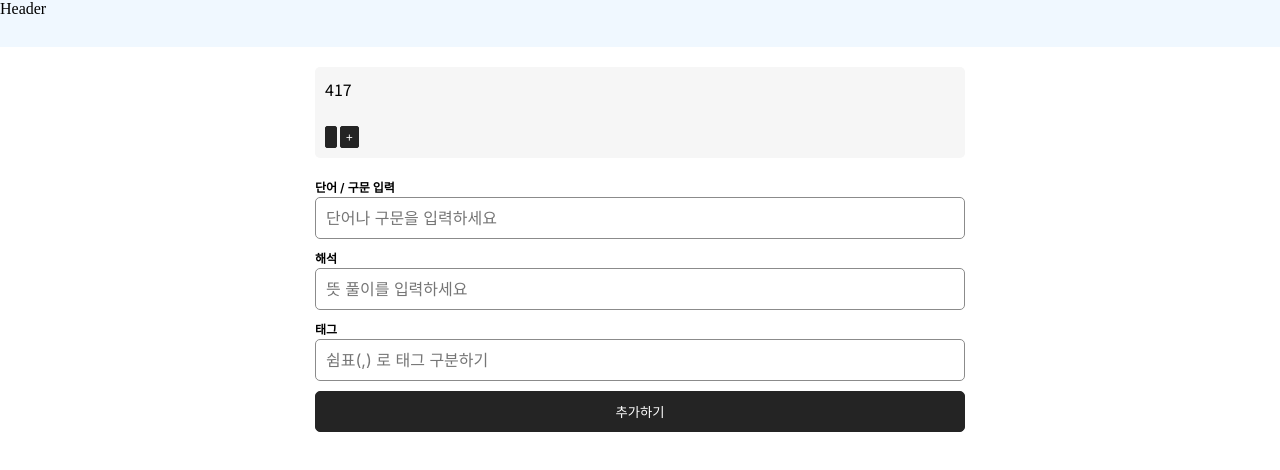
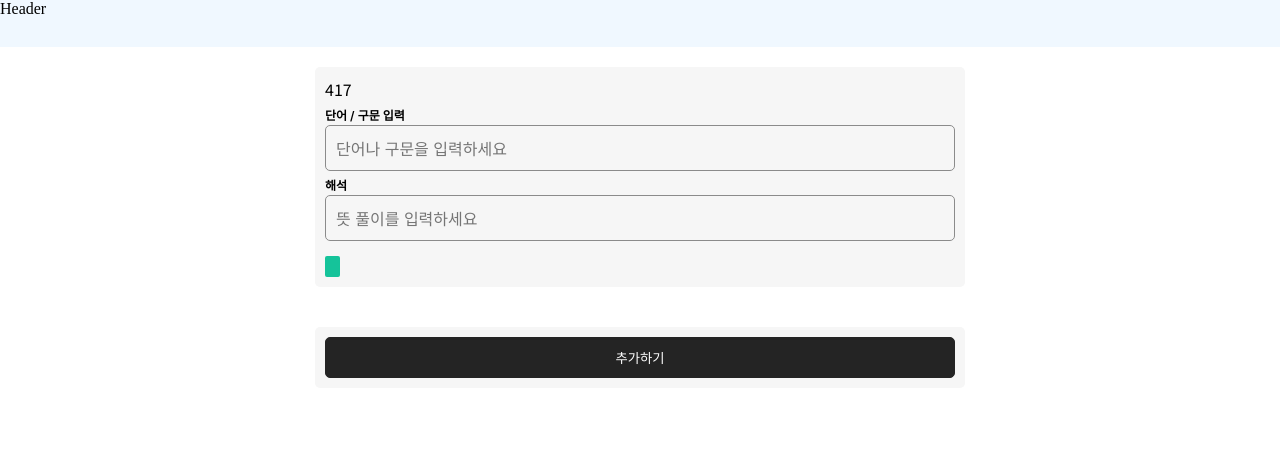
Before and after one commit to longdoheun/project-syntext, a React (Create React App) app: page /add in a window 1280 px wide. Shown: the top 470 px of the page. Built offline with nearby package versions, Linux system fonts and the light colour scheme.

Commit message:
update add page

```diff
--- /dev/null
+++ b/src/hooks/usePrev.jsx
@@ -0,0 +1,9 @@
+import React, { useEffect, useRef } from "react";
+
+export default function usePrev(value) {
+  const ref = useRef(value);
+  useEffect(() => {
+    ref.current = value;
+  }, [value]);
+  return ref.current;
+}
--- a/src/pages/Add.jsx
+++ b/src/pages/Add.jsx
@@ -1,26 +1,64 @@
 /** @jsxImportSource @emotion/react */
-import { css } from '@emotion/react';
-import { useEffect, useState } from 'react';
-import RoundInput from '../components/RoundInput';
-import useInput from '../hooks/useInput';
-import { NotoSans } from '../styles/GlobalFonts';
+import { css } from "@emotion/react";
+import { useEffect, useState, useRef } from "react";
+import RoundInput from "../components/RoundInput";
+import useInput from "../hooks/useInput";
+import usePrev from "../hooks/usePrev";
+import { NotoSans } from "../styles/GlobalFonts";
+import { returnMarginalWidth } from "../utils/langDetection";
 
 const RECORD_NUM_TEST = 417;
 
 export default function Add() {
   const [wordInfos, onChangeInput] = useInput({
-    word: '',
-    meaning: '',
-    tags: '',
+    word: "",
+    meaning: "",
+    tags: "",
   });
 
+  const myRef = useRef();
+  const [tagWidth, setTagWidth] = useState(5);
+  const [tag, setTag] = useState("");
+  const prevTag = usePrev(tag);
+
+  useEffect(() => {
+    if (tag.length > prevTag.length)
+      return setTagWidth(
+        myRef.current.offsetWidth + returnMarginalWidth(tag) || 10
+      );
+    if (tag.length < prevTag.length)
+      return setTagWidth(
+        myRef.current.offsetWidth - returnMarginalWidth(prevTag)
+      );
+  }, [tag]);
+
   const [tags, setTags] = useState([]);
+
+  const onChangeTag = (e) => {
+    setTag(e.target.value);
+  };
+
+  const setTagArr = (e) => {
+    console.log(e.key);
+    if (e.key === " ") {
+      setTags([...tags, tag]);
+      setTag("");
+      setTagWidth(10);
+    }
+
+    if (tag === "" && e.keyCode === 8) {
+      setTags(tags.slice(0, tags.length - 1));
+    }
+  };
+  useEffect(() => {
+    setTag("");
+  }, [tags]);
 
   /**
    * TODO : Fix bugs (blank tag)
    */
   useEffect(() => {
-    setTags(wordInfos.tags.split(','));
+    setTags(wordInfos.tags.split(","));
   }, [wordInfos.tags]);
 
   return (
@@ -28,40 +66,88 @@ export default function Add() {
       {/* <h1 css={titleStyle}>Plese write down your word!</h1> */}
       <section css={previewStyle}>
         <div>{RECORD_NUM_TEST}</div>
+        <RoundInput
+          inputDesc={"단어 / 구문 입력"}
+          inputName={"word"}
+          inputPH={"단어나 구문을 입력하세요"}
+          inputValue={wordInfos.word}
+          inputChange={onChangeInput}
+        />
+        <RoundInput
+          inputDesc={"해석"}
+          inputName={"meaning"}
+          inputPH={"뜻 풀이를 입력하세요"}
+          inputValue={wordInfos.meaning}
+          inputChange={onChangeInput}
+        />
+        <div css={tagWrapper}>
+          {tags.map(
+            (tag, index) =>
+              tag && (
+                <span key={index + tag} css={tagStyle}>
+                  {tag}
+                </span>
+              )
+          )}
+          <span css={tagStyle}>
+            <input
+              ref={myRef}
+              type="text"
+              maxLength={8}
+              css={tagInputStyle(tagWidth)}
+              name="tag"
+              value={tag}
+              onChange={onChangeTag}
+              onKeyDown={setTagArr}
+            />
+          </span>
+        </div>
+      </section>
+      <section css={previewStyle}>
+        {/*<div>{RECORD_NUM_TEST}</div>
         <div css={wordStyle}>{wordInfos.word}</div>
         <div css={meanStyle}>{wordInfos.meaning}</div>
         <div css={tagWrapper}>
-          {tags.map((tag, index) => <span key={index + tag} css={tagStyle}>{tag}</span>)}
+          {tags.map((tag, index) => (
+            <span key={index + tag} css={tagStyle}>
+              {tag}
+            </span>
+          ))}
           <span css={tagStyle}>+</span>
         </div>
       </section>
       <section css={inputConStyle}>
         <RoundInput
-          inputDesc={'단어 / 구문 입력'}
-          inputName={'word'}
-          inputPH={'단어나 구문을 입력하세요'}
+          inputDesc={"단어 / 구문 입력"}
+          inputName={"word"}
+          inputPH={"단어나 구문을 입력하세요"}
           inputValue={wordInfos.word}
           inputChange={onChangeInput}
         />
         <RoundInput
-          inputDesc={'해석'}
-          inputName={'meaning'}
-          inputPH={'뜻 풀이를 입력하세요'}
+          inputDesc={"해석"}
+          inputName={"meaning"}
+          inputPH={"뜻 풀이를 입력하세요"}
           inputValue={wordInfos.meaning}
           inputChange={onChangeInput}
         />
         <RoundInput
-          inputDesc={'태그'}
-          inputName={'tags'}
-          inputPH={ '쉼표(,) 로 태그 구분하기' }
+          inputDesc={"태그"}
+          inputName={"tags"}
+          inputPH={"쉼표(,) 로 태그 구분하기"}
           inputValue={wordInfos.tags}
           inputChange={onChangeInput}
-        />
+        /> */}
         <button css={btnStyle}>추가하기</button>
       </section>
     </div>
   );
 }
+
+const tagInputStyle = (width) => css`
+  width: ${width}px;
+  color: #fff;
+`;
 
 const titleStyle = css`
   ${NotoSans}
@@ -97,20 +183,21 @@ const tagWrapper = css`
 
 const tagStyle = css`
   padding: 0px 5px;
-  border: 1px solid #242424;
+  /* border: 1px solid #242424; */
   border-radius: 2px;
   align-items: center;
   line-height: 20px;
   background-color: #242424;
+  background-color: #15c39a;
   ${NotoSans}
   font-size: 12px;
   color: #ffff;
   text-align: center;
   transition: 0.2s all ease-in-out;
-  &:hover {
+  /* &:hover {
     background-color: #ffffff;
     color: #242424;
-  }
+  } */
 `;
 
 const wordStyle = css`
--- a/src/pages/Index.jsx
+++ b/src/pages/Index.jsx
@@ -1,28 +1,31 @@
 /** @jsxImportSource @emotion/react */
-import { css } from '@emotion/react';
-import { useState, useEffect, useRef, useCallback } from 'react';
-import axios from 'axios';
-import Content from '../components/Index/Content';
-import { NotoSans } from '../styles/GlobalFonts';
+import { css } from "@emotion/react";
+import { useState, useEffect, useRef, useCallback } from "react";
+import axios from "axios";
+import Content from "../components/Index/Content";
+import { NotoSans } from "../styles/GlobalFonts";
 
 export default function Index() {
-  const [ bookmarks, setBookmarks ] = useState([]);
-  const [ isDesktopLayout, setIsDesktopLayout ] = useState(window.innerWidth > 900);
-  const [ isScrollThrottling, setScrollIsThrottling ] = useState(false);
-  const [ isResizeThrottling, setResizeIsThrottling ] = useState(false);
-  const [ renderedCount, setReneredCount ] = useState(0);
-  const [ gridDatas, setGridDatas ] = useState([[], [], []]);
-  const [ girdRerenderFlag, setGridRerenderFlag ] = useState(0);
-  const [ searchQuery, setSearchQuery ] = useState('');
-  const [ lastInputValue, setLastInputValue ] = useState('');
-  const [ isTypeing, setIsTyping ] = useState(false);
-  const [ isPossibleToSendReq, setIsPossibleToSendReq ] = useState(true);
-  const [ requestFailedCount, setRequestFailedCount ] = useState(0);
+  const [bookmarks, setBookmarks] = useState([]);
+  const [isDesktopLayout, setIsDesktopLayout] = useState(
+    window.innerWidth > 900
+  );
+  const [isScrollThrottling, setScrollIsThrottling] = useState(false);
+  const [isResizeThrottling, setResizeIsThrottling] = useState(false);
+  const [renderedCount, setReneredCount] = useState(0);
+  const [gridDatas, setGridDatas] = useState([[], [], []]);
+  const [girdRerenderFlag, setGridRerenderFlag] = useState(0);
+  const [searchQuery, setSearchQuery] = useState("");
+  const [lastInputValue, setLastInputValue] = useState("");
+  const [isTypeing, setIsTyping] = useState(false);
+  const [isPossibleToSendReq, setIsPossibleToSendReq] = useState(true);
+  const [requestFailedCount, setRequestFailedCount] = useState(0);
 
   const layoutRef = useRef(null);
   const gridRefs = useRef([]);
 
-  const girdRefCallbackCol1 = useCallback((node) => {
+  const girdRefCallbackCol1 = useCallback(
+    (node) => {
       gridRefs.current[0] = node;
       if (node !== null) {
         if (!!searchQuery || (!searchQuery && !!lastInputValue)) {
@@ -40,27 +43,57 @@ export default function Index() {
         setGridRerenderFlag(girdRerenderFlag ? 0 : 1);
       }
       setLastInputValue(searchQuery);
-  }, [layoutRef, isDesktopLayout, bookmarks, searchQuery]);
+    },
+    [layoutRef, isDesktopLayout, bookmarks, searchQuery]
+  );
 
-  const girdRefCallbackCol2 = useCallback((node) => {
+  const girdRefCallbackCol2 = useCallback(
+    (node) => {
       gridRefs.current[1] = node;
-  }, [layoutRef, bookmarks, searchQuery]);
+    },
+    [layoutRef, bookmarks, searchQuery]
+  );
 
-  const girdRefCallbackCol3 = useCallback((node) => {
+  const girdRefCallbackCol3 = useCallback(
+    (node) => {
       gridRefs.current[2] = node;
-  }, [layoutRef, bookmarks, searchQuery]);
+    },
+    [layoutRef, bookmarks, searchQuery]
+  );
 
   const desktopLayout = (
     <div ref={layoutRef} css={desktopLayoutStyle}>
-      <div ref={girdRefCallbackCol1}>{!gridDatas[0] ? null : gridDatas[0].map((data, index) => <Content key={index} datas={data} />)}</div>
-      <div ref={girdRefCallbackCol2}>{!gridDatas[1] ? null : gridDatas[1].map((data, index) => <Content key={index} datas={data} />)}</div>
-      <div ref={girdRefCallbackCol3}>{!gridDatas[2] ? null : gridDatas[2].map((data, index) => <Content key={index} datas={data} />)}</div>
+      <div ref={girdRefCallbackCol1}>
+        {!gridDatas[0]
+          ? null
+          : gridDatas[0].map((data, index) => (
+              <Content key={index} datas={data} />
+            ))}
+      </div>
+      <div ref={girdRefCallbackCol2}>
+        {!gridDatas[1]
+          ? null
+          : gridDatas[1].map((data, index) => (
+              <Content key={index} datas={data} />
+            ))}
+      </div>
+      <div ref={girdRefCallbackCol3}>
+        {!gridDatas[2]
+          ? null
+          : gridDatas[2].map((data, index) => (
+              <Content key={index} datas={data} />
+            ))}
+      </div>
     </div>
   );
 
   const mobileLayout = (
     <div ref={layoutRef}>
-      {bookmarks.filter((value) => value.content.includes(searchQuery)).map((contents, index) => <Content key={index} datas={contents}/>)}
+      {bookmarks
+        .filter((value) => value.content.includes(searchQuery))
+        .map((contents, index) => (
+          <Content key={index} datas={contents} />
+        ))}
     </div>
   );
 
@@ -69,17 +102,18 @@ export default function Index() {
       return;
     }
     const config = {
-      'Content-Type': 'application/json',
+      "Content-Type": "application/json",
       params: {
         indexFrom: bookmarks.length,
-        size: maxReqCount
-      }
+        size: maxReqCount,
+      },
     };
-    axios.get('http://localhost:7777/bookmark/testuser01/', config)
-      .then(res => {
+    axios
+      .get("http://localhost:7777/bookmark/testuser01/", config)
+      .then((res) => {
         setBookmarks([...bookmarks, ...res.data]);
       })
-      .catch(e => {
+      .catch((e) => {
         setRequestFailedCount(requestFailedCount + 1);
         console.log(e);
         console.log(`Request Error : ${e.response.data}`);
@@ -87,7 +121,13 @@ export default function Index() {
   };
 
   const handleScroll = () => {
-    if (isPossibleToSendReq && !isScrollThrottling && (document.documentElement.scrollTop + document.documentElement.clientHeight >= document.body.scrollHeight * 0.6)) {
+    if (
+      isPossibleToSendReq &&
+      !isScrollThrottling &&
+      document.documentElement.scrollTop +
+        document.documentElement.clientHeight >=
+        document.body.scrollHeight * 0.6
+    ) {
       setScrollIsThrottling(true);
       setTimeout(async () => {
         setScrollIsThrottling(false);
@@ -120,7 +160,7 @@ export default function Index() {
     const currentInputValue = e.target.value;
     if (!isTypeing) {
       setTimeout(() => {
-        setSearchQuery(!!currentInputValue ? currentInputValue : '');
+        setSearchQuery(!!currentInputValue ? currentInputValue : "");
       }, 300);
     }
   };
@@ -130,7 +170,10 @@ export default function Index() {
   }, []);
 
   useEffect(() => {
-    if ((typeof bookmarks[renderedCount] === 'undefined') || (window.innerWidth <= 900)) {
+    if (
+      typeof bookmarks[renderedCount] === "undefined" ||
+      window.innerWidth <= 900
+    ) {
       return;
     }
     if (!gridRefs.current[0] || !gridRefs.current[1] || !gridRefs.current[0]) {
@@ -143,24 +186,30 @@ export default function Index() {
     const gridSizes = [
       gridRefs.current[0].scrollHeight,
       gridRefs.current[1].scrollHeight,
-      gridRefs.current[2].scrollHeight
+      gridRefs.current[2].scrollHeight,
     ];
     switch (gridSizes.indexOf(Math.min(...gridSizes))) {
       case 0:
         setGridDatas([
-          [...gridDatas[0], bookmarks[renderedCount]], [...gridDatas[1]], [...gridDatas[2]]
+          [...gridDatas[0], bookmarks[renderedCount]],
+          [...gridDatas[1]],
+          [...gridDatas[2]],
         ]);
         setReneredCount(renderedCount + 1);
         break;
       case 1:
         setGridDatas([
-          [...gridDatas[0]], [...gridDatas[1], bookmarks[renderedCount]], [...gridDatas[2]]
+          [...gridDatas[0]],
+          [...gridDatas[1], bookmarks[renderedCount]],
+          [...gridDatas[2]],
         ]);
         setReneredCount(renderedCount + 1);
         break;
       case 2:
         setGridDatas([
-          [...gridDatas[0]], [...gridDatas[1]], [...gridDatas[2], bookmarks[renderedCount]]
+          [...gridDatas[0]],
+          [...gridDatas[1]],
+          [...gridDatas[2], bookmarks[renderedCount]],
         ]);
         setReneredCount(renderedCount + 1);
         break;
@@ -170,8 +219,8 @@ export default function Index() {
   }, [girdRerenderFlag, renderedCount]);
 
   useEffect(() => {
-    window.addEventListener('scroll', handleScroll);
-    window.addEventListener('resize', handleResize);
+    window.addEventListener("scroll", handleScroll);
+    window.addEventListener("resize", handleResize);
     if (isPossibleToSendReq && requestFailedCount >= 3) {
       setIsPossibleToSendReq(false);
       setTimeout(async () => {
@@ -182,16 +231,22 @@ export default function Index() {
     /**
      * NOTICE : Makes too much server connection - fix later
      */
-    if (isPossibleToSendReq && !isScrollThrottling && (document.documentElement.scrollTop + document.documentElement.clientHeight >= document.body.scrollHeight * 0.6)) {
+    if (
+      isPossibleToSendReq &&
+      !isScrollThrottling &&
+      document.documentElement.scrollTop +
+        document.documentElement.clientHeight >=
+        document.body.scrollHeight * 0.6
+    ) {
       //getBookmarksAndUpdate(6);
       setTimeout(async () => {
         getBookmarksAndUpdate(6);
       }, 300);
     }
     return () => {
-      window.removeEventListener('scroll', handleScroll);
-      window.removeEventListener('resize', handleResize);
-    }
+      window.removeEventListener("scroll", handleScroll);
+      window.removeEventListener("resize", handleResize);
+    };
   });
 
   return (
@@ -207,7 +262,7 @@ export default function Index() {
       {isDesktopLayout ? desktopLayout : mobileLayout}
     </>
   );
-};
+}
 
 const titleStlye = css`
   width: 100%;
--- /dev/null
+++ b/src/utils/langDetection.js
@@ -0,0 +1,21 @@
+const pattern1 = /[0-9]/; //숫자
+const pattern2 = /[a-zA-Z]/; //영어
+const pattern3 = /[ㄱ-ㅎ|ㅏ-ㅣ|가-힣]/; //한글
+const pattern4 = /[~!@#\#$%<>^&*]/; //특수문자
+
+export const returnMarginalWidth = (letter) => {
+  const lastWord = letter.slice(-1);
+  if (pattern1.test(lastWord)) return 6;
+  if (pattern2.test(lastWord)) return 11;
+  if (pattern3.test(lastWord)) return 14;
+  if (pattern4.test(lastWord)) return 6;
+  if (lastWord) return 0;
+};
+
+// export const returnMarginalWidth = (letter) => {
+//   const lastWord = letter.slice(-1);
+//   if (pattern1.test(lastWord)) return console.log(6);
+//   if (pattern2.test(lastWord)) return console.log(11);
+//   if (pattern3.test(lastWord)) return console.log(14);
+//   if (pattern4.test(lastWord)) return console.log(6);
+// };
```
Lines whose indentation alone changed are shown as unchanged.
